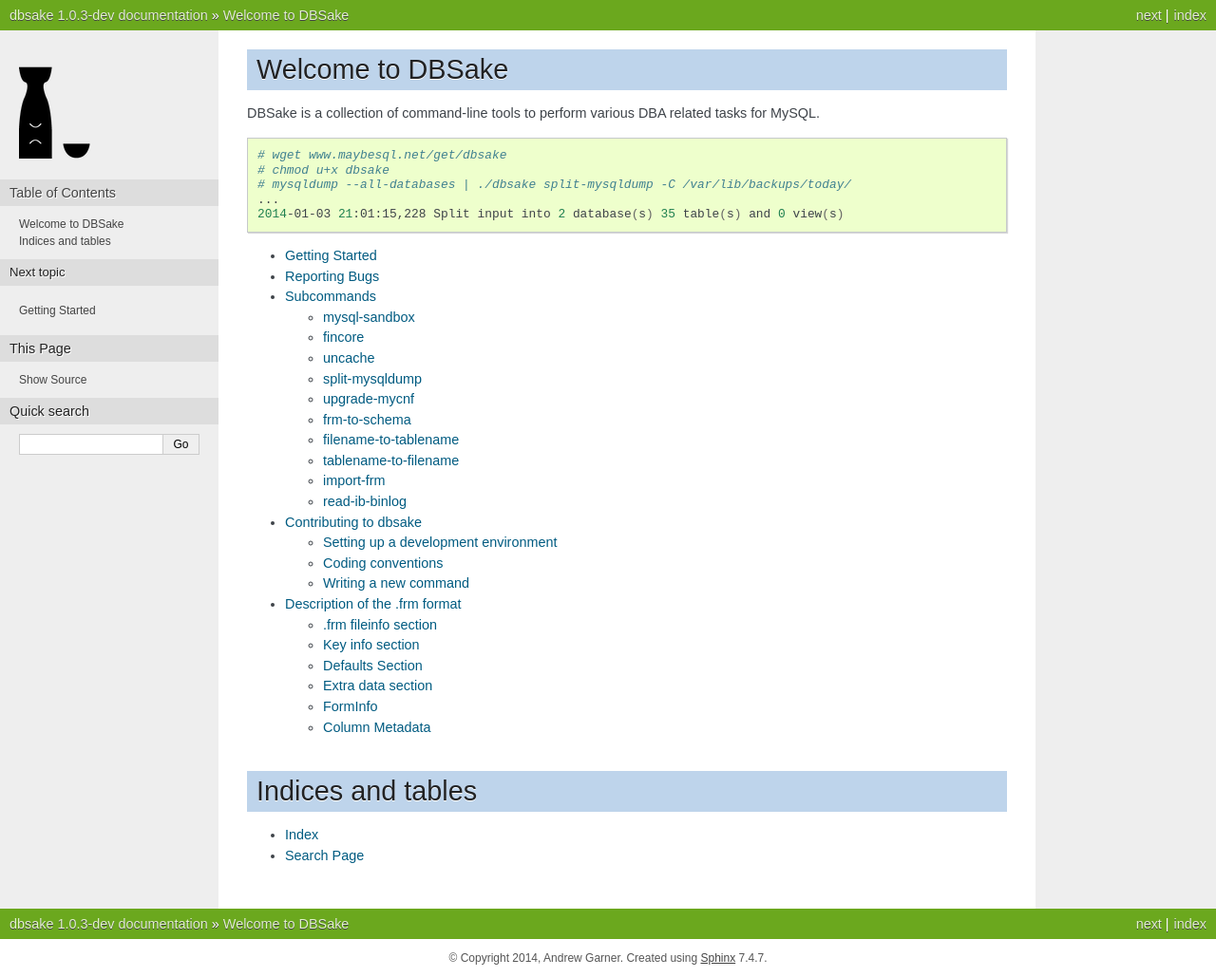
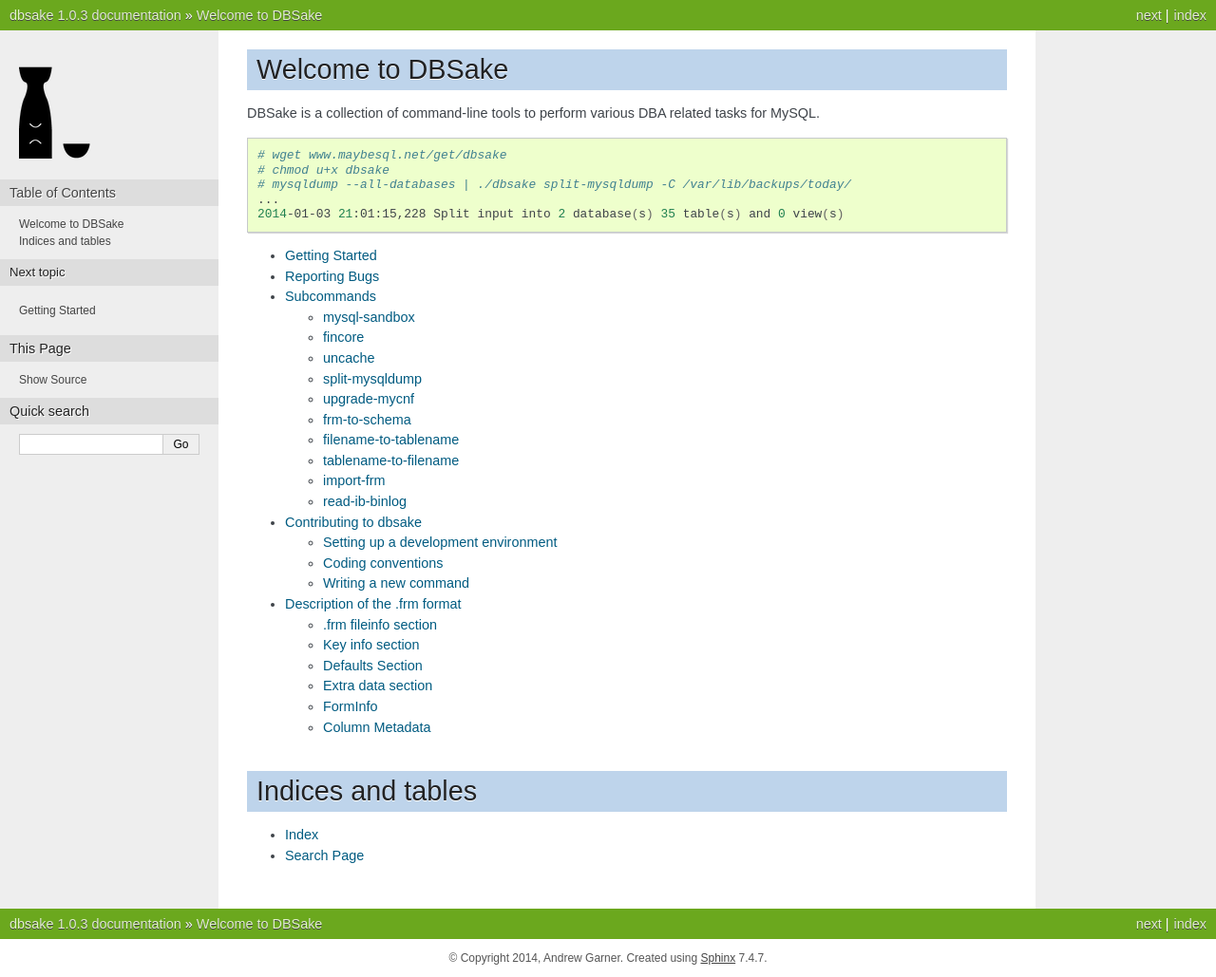
Before and after one commit to abg/dbsake, a Sphinx documentation site: the page built from docs/index.rst, in a window 1280 px wide. Shown: the whole page at 95% size. Built offline with Sphinx 7.4.7, drawn with Linux system fonts in a browser that asks for light colours.

Commit message:
remove -dev tag from version

```diff
--- a/dbsake/__init__.py
+++ b/dbsake/__init__.py
@@ -9,7 +9,7 @@ try:
 except NameError:
     _basestring = str
 
-__version__ = '1.0.3-dev'
+__version__ = '1.0.3'
 
 from dbsake import argparse
 from dbsake import baker
--- a/docs/conf.py
+++ b/docs/conf.py
@@ -48,9 +48,9 @@ copyright = u'2014, Andrew Garner'
 # built documents.
 #
 # The short X.Y version.
-version = '1.0.3-dev'
+version = '1.0.3'
 # The full version, including alpha/beta/rc tags.
-release = '1.0.3-dev'
+release = '1.0.3'
 
 # The language for content autogenerated by Sphinx. Refer to documentation
 # for a list of supported languages.
```
Also changed, not shown: 1 other file.
